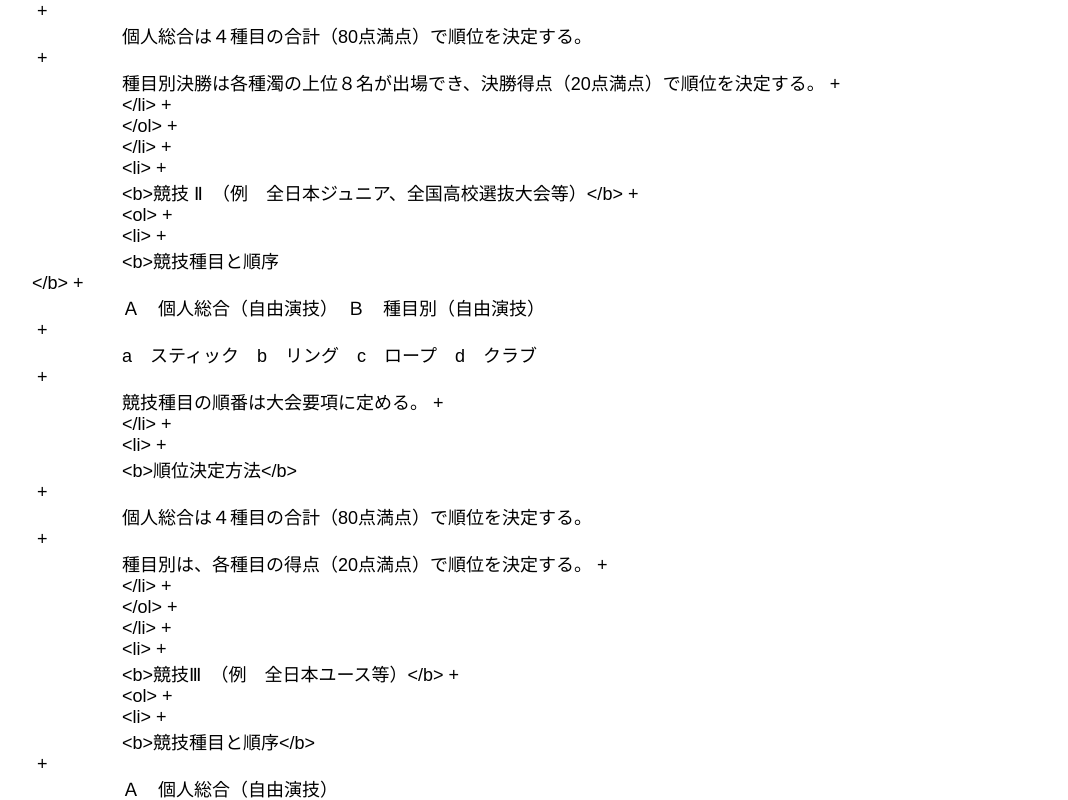
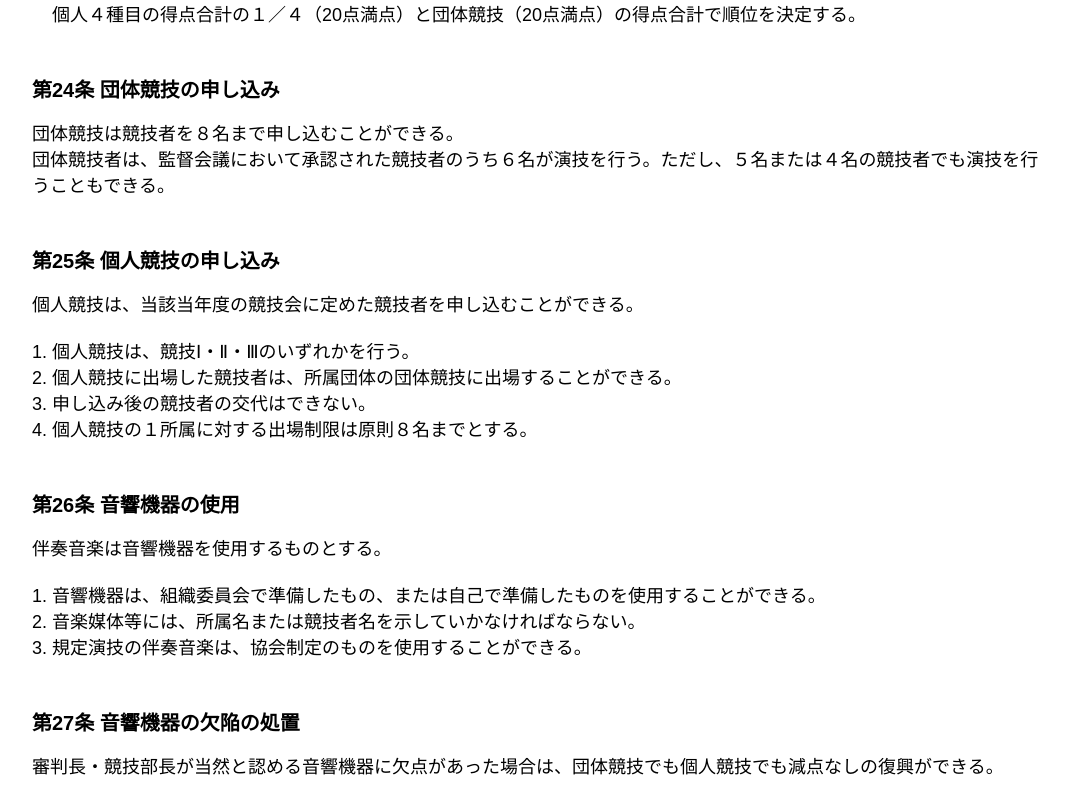
Before and after one commit to SiMiTaKu/imrg-platform, a SvelteKit app: page /rules in a window 1280 px wide. Shown: the part 6239-7039 px from the top of the page, without its empty margins (96-1164 px from the left). Built offline with nearby package versions, Linux system fonts and the light colour scheme.

Commit message:
HTMLタグを使用しないように変更

```diff
--- a/src/ts/rules/ViewValueRuleBook.ts
+++ b/src/ts/rules/ViewValueRuleBook.ts
@@ -190,130 +190,83 @@ export const vvRuleBook: RuleBook = {
             } as Section,
             {
               title: "競技方法の種類",
-              content: `
-                競技会は、団体演技、個人演技の２部に分け、以下の競技方法のいずれかで行う +
-                  <ol> +
-                  <li> +
-                  <b>団体演技</b> +
-                  <ol> +
-                  <li> +
-                  <b>競技 I　（例　全日本選手権大会等）</b> +
-                  <ol> +
-                  <li> +
-                  <b>競技種目</b>\n +
-                  Ａ　予選競技（自由演技）　Ｂ　決勝競技（自由演技）\n +
-                  </li> +
-                  <li> +
-                  <b>順位決定方法</b>\n +
-                  決勝には得点上位８チームが出場できる。\n +
-                  予選競技の１／２の得点と決勝競技の得点合計（30点満点）で順位を決定する。（第28条参照）\n +
-                  </li> +
-                  </ol> +
-                  </li> +
-                  <li> +
-                  <b>競技 Ⅱ</b> +
-                  <ol> +
-                  <li> +
-                  <b>競技種目と順序</b>\n +
-                  Ａ　予選競技（規定演技）　Ｂ　決勝競技（自由演技）\n +
-                  </li> +
-                  <li> +
-                  <b>順位決定方法</b>\n +
-                  決勝には得点上位８チームが出場できる。\n +
-                  予選競技の得点（実施10点）と決勝競技の得点（20点満点）の合計（30点満点）で順位を決定する。（第28条参照）\n +
-                  規定・自由の種目別順位は、各種目の得点で決定する。\n +
-                  </li> +
-                  </ol> +
-                  </li> +
-                  <li> +
-                  <b>競技 Ⅲ　（例　団体選手権、全日本ジュニア、インターハイ、全国高校選抜等）</b> +
-                  <ol> +
-                  <li> +
-                  <b>競技種目と順序</b>\n +
-                  Ａ　決勝競技（自由演技）\n +
-                  </li> +
-                  <li> +
-                  <b>順位決定方法</b>\n +
-                  決勝競技の得点（20点満点）で順位を決定する。（第28条参照）\n +
-                  </li> +
-                  </ol> +
-                  </li> +
-                  </ol> +
-                  </li> +
-                  <li> +
-                  <b>個人競技</b> \n +
-                  <ol> +
-                  <li> +
-                  <b>競技 I　（例　全日本選手権大会　インカレ等）</b> +
-                  <ol> +
-                  <li> +
-                  <b>競技種目と順序</b>\n +
-                  Ａ　個人総合（自由演技）　Ｂ　種目別決勝（自由演技） +
-                  a　スティック　b　リング　c　ロープ　d　クラブ\n +
-                  </li> +
-                  <li> +
-                  <b>順位決定方法</b>\n +
-                  個人総合は４種目の合計（80点満点）で順位を決定する。\n +
-                  種目別決勝は各種濁の上位８名が出場でき、決勝得点（20点満点）で順位を決定する。 +
-                  </li> +
-                  </ol> +
-                  </li> +
-                  <li> +
-                  <b>競技 Ⅱ　（例　全日本ジュニア、全国高校選抜大会等）</b> +
-                  <ol> +
-                  <li> +
-                  <b>競技種目と順序\n</b> +
-                  Ａ　個人総合（自由演技）　Ｂ　種目別（自由演技）\n +
-                  a　スティック　b　リング　c　ロープ　d　クラブ\n +
-                  競技種目の順番は大会要項に定める。 +
-                  </li> +
-                  <li> +
-                  <b>順位決定方法</b>\n +
-                  個人総合は４種目の合計（80点満点）で順位を決定する。\n +
-                  種目別は、各種目の得点（20点満点）で順位を決定する。 +
-                  </li> +
-                  </ol> +
-                  </li> +
-                  <li> +
-                  <b>競技Ⅲ　（例　全日本ユース等）</b> +
-                  <ol> +
-                  <li> +
-                  <b>競技種目と順序</b>\n +
-                  Ａ　個人総合（自由演技）\n +
-                  a　スティック　b　リング　c　ロープ　d　クラブ\n +
-                  </li> +
-                  <li> +
-                  <b>順位決定方法</b>\n +
-                  指定した２種目の得点上位者が、決勝競技に出場し、残りの２種目を実施する。\n +
-                  各種目別（20点満点）の得点合計で順位を決定する。\n +
-                  種目の指定と決勝競技の人数は大会要項に定める。 +
-                  </li> +
-                  </ol> +
-                  </li> +
-                  </ol> +
-                  </li> +
-                  <li> +
-                  <b>団体個人総合競技</b> +
-                  <ol> +
-                  <li> +
-                  <b>競技Ⅰ　（例　国民体育大会等）</b> +
-                  <ol> +
-                  <li> +
-                  <b>競技種目と順序</b>\n +
-                  Ａ　個人競技\n +
-                  a　スティック　b　リング　c　ロープ　d　クラブ\n +
-                  Ｂ　団体競技\n +
-                  団体競技に出場する競技者のうち４名が、a〜bの種目を各一人ずつ実施する。\n +
-                  </li> +
-                  <li> +
-                  <b>順位決定方法</b>\n +
-                  個人４種目の得点合計の１／４（20点満点）と団体競技（20点満点）の得点合計で順位を決定する。 +
-                  </li> +
-                  </ol> +
-                  </li> +
-                  </ol> +
-                  </li> +
-                  </ol>`,
+              content: `競技会は、団体演技、個人演技の２部に分け、以下の競技方法のいずれかで行う
+
+1. 団体演技
+
+  a. 競技 I　（例　全日本選手権大会等）
+
+    【競技種目】
+      Ａ　予選競技（自由演技）　Ｂ　決勝競技（自由演技）
+
+    【順位決定方法】
+      決勝には得点上位８チームが出場できる。
+      予選競技の１／２の得点と決勝競技の得点合計（30点満点）で順位を決定する。（第28条参照）
+
+  b. 競技 Ⅱ
+
+    【競技種目と順序】
+      Ａ　予選競技（規定演技）　Ｂ　決勝競技（自由演技）
+
+    【順位決定方法】
+      決勝には得点上位８チームが出場できる。
+      予選競技の得点（実施10点）と決勝競技の得点（20点満点）の合計（30点満点）で順位を決定する。（第28条参照）
+      規定・自由の種目別順位は、各種目の得点で決定する。
+
+  c. 競技 Ⅲ　（例　団体選手権、全日本ジュニア、インターハイ、全国高校選抜等）
+
+    【競技種目と順序】
+      Ａ　決勝競技（自由演技）
+
+    【順位決定方法】
+      決勝競技の得点（20点満点）で順位を決定する。（第28条参照）
+
+2. 個人競技
+
+  a. 競技 I　（例　全日本選手権大会　インカレ等）
+
+    【競技種目と順序】
+      Ａ　個人総合（自由演技）　Ｂ　種目別決勝（自由演技）
+      a　スティック　b　リング　c　ロープ　d　クラブ
+
+    【順位決定方法】
+      個人総合は４種目の合計（80点満点）で順位を決定する。
+      種目別決勝は各種濁の上位８名が出場でき、決勝得点（20点満点）で順位を決定する。
+
+  b. 競技 Ⅱ　（例　全日本ジュニア、全国高校選抜大会等）
+
+    【競技種目と順序】
+      Ａ　個人総合（自由演技）　Ｂ　種目別（自由演技）
+      a　スティック　b　リング　c　ロープ　d　クラブ
+      競技種目の順番は大会要項に定める。
+
+    【順位決定方法】
+      個人総合は４種目の合計（80点満点）で順位を決定する。
+      種目別は、各種目の得点（20点満点）で順位を決定する。
+
+  c. 競技Ⅲ　（例　全日本ユース等）
+
+    【競技種目と順序】
+      Ａ　個人総合（自由演技）
+      a　スティック　b　リング　c　ロープ　d　クラブ
+
+    【順位決定方法】
+      指定した２種目の得点上位者が、決勝競技に出場し、残りの２種目を実施する。
+      各種目別（20点満点）の得点合計で順位を決定する。
+      種目の指定と決勝競技の人数は大会要項に定める。
+
+3. 団体個人総合競技
+
+  a. 競技Ⅰ　（例　国民体育大会等）
+
+    【競技種目と順序】
+      Ａ　個人競技
+      a　スティック　b　リング　c　ロープ　d　クラブ
+      Ｂ　団体競技
+      団体競技に出場する競技者のうち４名が、a〜bの種目を各一人ずつ実施する。
+
+  b. 順位決定方法
+    個人４種目の得点合計の１／４（20点満点）と団体競技（20点満点）の得点合計で順位を決定する。`,
               block: [],
             } as Section,
             {
@@ -324,25 +277,21 @@ export const vvRuleBook: RuleBook = {
             } as Section,
             {
               title: "個人競技の申し込み",
-              content:
-                "個人競技は、当該当年度の競技会に定めた競技者を申し込むことができる。" +
-                "<ol>" +
-                "<li>個人競技は、競技Ⅰ・Ⅱ・Ⅲのいずれかを行う。</li>" +
-                "<li>個人競技に出場した競技者は、所属団体の団体競技に出場することができる。</li>" +
-                "<li>申し込み後の競技者の交代はできない。</li>" +
-                "<li>個人競技の１所属に対する出場制限は原則８名までとする。</li>" +
-                "</ol>",
+              content: `個人競技は、当該当年度の競技会に定めた競技者を申し込むことができる。
+
+1. 個人競技は、競技Ⅰ・Ⅱ・Ⅲのいずれかを行う。
+2. 個人競技に出場した競技者は、所属団体の団体競技に出場することができる。
+3. 申し込み後の競技者の交代はできない。
+4. 個人競技の１所属に対する出場制限は原則８名までとする。`,
               block: [],
             } as Section,
             {
               title: "音響機器の使用",
-              content:
-                "伴奏音楽は音響機器を使用するものとする。" +
-                "<ol>" +
-                "<li>音響機器は、組織委員会で準備したもの、または自己で準備したものを使用することができる。</li>" +
-                "<li>音楽媒体等には、所属名または競技者名を示していかなければならない。</li>" +
-                "<li>規定演技の伴奏音楽は、協会制定のものを使用することができる。</li>" +
-                "</ol>",
+              content: `伴奏音楽は音響機器を使用するものとする。
+
+1. 音響機器は、組織委員会で準備したもの、または自己で準備したものを使用することができる。
+2. 音楽媒体等には、所属名または競技者名を示していかなければならない。
+3. 規定演技の伴奏音楽は、協会制定のものを使用することができる。`,
               block: [],
             } as Section,
             {
@@ -353,52 +302,43 @@ export const vvRuleBook: RuleBook = {
             } as Section,
             {
               title: "順位決定方法",
-              content:
-                "すべての競技において、獲得した得点で順位を決定する。" +
-                "<ol>" +
-                "<li>得点の合計は、各競技の順位決定方法に従う。</li>" +
-                "<li>" +
-                "予選競技から決勝競技への出場資格を得たチーム・競技者は必ず出場しなければならない。決勝競技に出場しない場合は失格となり、本大会のあらゆる賞典を失う。\n" +
-                "ただし不可抗力の場合、または正当と認められた場合は除く。" +
-                "</li>" +
-                "<li>個人競技で、種目別決勝の競技出場者が得点上位８名の場合は、同一所属からの出場者が３名を超えることはできない。</li>" +
-                "<li>予選競技から決勝競技を行う際の欠員は、次位のチーム・競技者を持ってこれに代える。</li>" +
-                "<li>予選競技から決勝競技を行う際の試技順は、１位〜４位、５位〜８位までの２グループで抽選して決定する。</li>" +
-                "<li>" +
-                "<b>同点順位の決定方法</b>\n" +
-                "同点の順位は同順位とするが、決勝競技または上級大会への優先獲得権は次の手順で行う。" +
-                "<ol>" +
-                "<li>" +
-                "団体競技" +
-                "<ol>" +
-                "<li>すべての審判員の採点合計（主任審判および最高点・最低点と減点を含む）の高いチーム。</li>" +
-                "<li>1 において同点の場合、すべての構成審判員の採点合計が高いチーム。</li>" +
-                "<li>2 において同点の場合、主任審判員の採点合計の高いチーム。</li>" +
-                "<li>3 において同点の場合、抽選とする。</li>" +
-                "</ol>" +
-                "</li>" +
-                "<li>" +
-                "個人競技" +
-                "個人総合は予選で演技したすべての種目、種目別競技者権は、その種目を対象として次の手順で行う。" +
-                "<ol>" +
-                "<li>すべての審判員の採点合計（主任審判および最高点・最低点と減点を含む）の高い競技者。</li>" +
-                "<li>1 において同点の場合、すべての構成審判員の採点合計が高い競技者。</li>" +
-                "<li>2 において同点の場合、主任審判員の採点合計の高い競技者。</li>" +
-                "<li>において同点の場合、抽選とする。</li>" +
-                "</ol>" +
-                "</li>" +
-                "<li>" +
-                "国民体育大会および同ブロック予選" +
-                "<ol>" +
-                "<li>団体競技の得点の（本来の得点）の高いチーム。</li>" +
-                "<li>1 において同点の場合、団体競技および個人競技４種目のすべての審判員（主任審判および最高点・最低点）の採点合計の高いチーム。</li>" +
-                "<li>2 において同点の場合、団体競技すべての審判員（主任審判および最高点・最低点）の採点合計の高いチーム。</li>" +
-                "<li>3 において同点の場合、抽選とする。</li>" +
-                "</ol>" +
-                "</li>" +
-                "</ol>" +
-                "</li>" +
-                "</ol>",
+              content: `すべての競技において、獲得した得点で順位を決定する。
+
+  1. 得点の合計は、各競技の順位決定方法に従う。
+
+  2. 予選競技から決勝競技への出場資格を得たチーム・競技者は必ず出場しなければならない。決勝競技に出場しない場合は失格となり、本大会のあらゆる賞典を失う。ただし不可抗力の場合、または正当と認められた場合は除く。
+
+  3. 個人競技で、種目別決勝の競技出場者が得点上位８名の場合は、同一所属からの出場者が３名を超えることはできない。
+
+  4. 予選競技から決勝競技を行う際の欠員は、次位のチーム・競技者を持ってこれに代える。
+
+  5. 予選競技から決勝競技を行う際の試技順は、１位〜４位、５位〜８位までの２グループで抽選して決定する。
+
+  【同点順位の決定方法】
+    同点の順位は同順位とするが、決勝競技または上級大会への優先獲得権は次の手順で行う。
+
+    a. 団体競技
+
+      ⅰ すべての審判員の採点合計（主任審判および最高点・最低点と減点を含む）の高いチーム。
+      ⅱ ⅰにおいて同点の場合、すべての構成審判員の採点合計が高いチーム。
+      ⅲ ⅱにおいて同点の場合、主任審判員の採点合計の高いチーム。
+      ⅳ ⅲにおいて同点の場合、抽選とする。
+
+    b. 個人競技
+
+      個人総合は予選で演技したすべての種目、種目別競技者権は、その種目を対象として次の手順で行う。
+
+      ⅰ すべての審判員の採点合計（主任審判および最高点・最低点と減点を含む）の高い競技者。
+      ⅱ ⅰにおいて同点の場合、すべての構成審判員の採点合計が高い競技者。
+      ⅲ ⅱにおいて同点の場合、主任審判員の採点合計の高い競技者。
+      ⅳ ⅲにおいて同点の場合、抽選とする。
+
+    c. 国民体育大会および同ブロック予選
+
+      ⅰ 団体競技の得点の（本来の得点）の高いチーム。
+      ⅱ ⅰにおいて同点の場合、団体競技および個人競技４種目のすべての審判員（主任審判および最高点・最低点）の採点合計の高いチーム。
+      ⅲ ⅱにおいて同点の場合、団体競技すべての審判員（主任審判および最高点・最低点）の採点合計の高いチーム。
+      ⅳ ⅲにおいて同点の場合、抽選とする。`,
               block: [],
             } as Section,
             {
```
